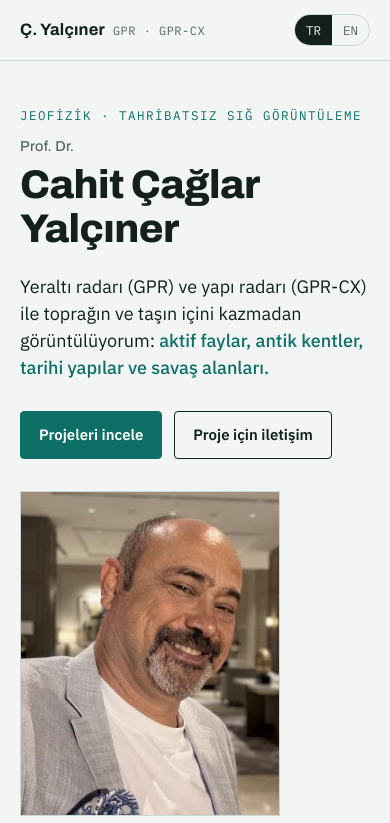
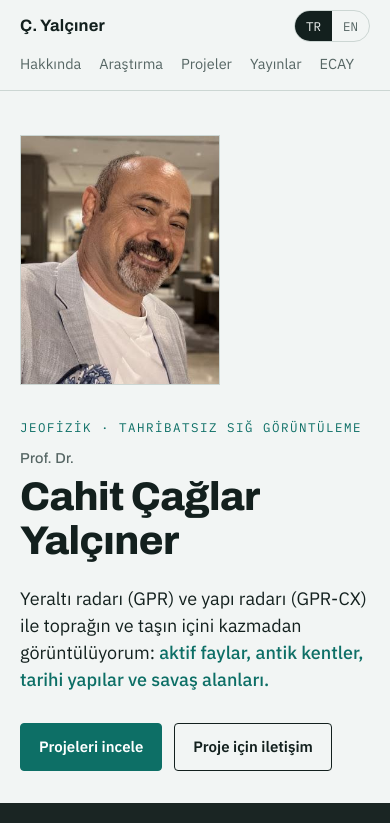
Before and after one commit to profdrccy/profdrccy.github.io, a plain HTML site: page index.html in a window 390 px wide. Shown: the top 823 px of the page. Drawn offline with Linux system fonts and the light colour scheme.

Commit message:
Mobil menü, eski tarayıcı uyumluluğu ve paylaşım önizlemesi
Co-Authored-By: Claude Opus 5.5 <noreply@anthropic.com>
Claude-Session: https://claude.ai/code/session_01SK9AADTCtZeMRnQmdLD6sa

```diff
--- a/index.html
+++ b/index.html
@@ -3,6 +3,11 @@
 <head>
 <meta charset="utf-8">
 <meta name="viewport" content="width=device-width, initial-scale=1, viewport-fit=cover">
+<meta name="theme-color" content="#f2f5f4">
+<meta property="og:title" content="Prof. Dr. Cahit Çağlar Yalçıner">
+<meta property="og:description" content="Yeraltı radarı (GPR) ve yapı radarı (GPR-CX) ile tahribatsız sığ görüntüleme.">
+<meta property="og:image" content="https://www.caglaryalciner.com/foto.jpg">
+<meta property="og:url" content="https://www.caglaryalciner.com/">
 <title>Prof. Dr. Cahit Çağlar Yalçıner</title>
 <meta name="claude:viewport-fit-sides" content="cover">
 <meta name="description" content="Prof. Dr. Cahit Çağlar Yalçıner — Jeofizik, yeraltı radarı (GPR) ve yapı radarı (GPR-CX) ile tahribatsız sığ görüntüleme.">
@@ -28,7 +33,8 @@
   --accent:#3cc7b5; --accent-ink:#06201d; --signal:#efb04a; --scan-bg:#0a100f; --scan-fg:#cfdcd9; color-scheme:dark}
 
 *{box-sizing:border-box}
-html{scroll-behavior:smooth}
+html{scroll-behavior:smooth;-webkit-text-size-adjust:100%;text-size-adjust:100%}
+#hakkinda,#arastirma,#yontem,#projeler,#yayinlar,#ecay,#kariyer,#iletisim{scroll-margin-top:72px}
 @media (prefers-reduced-motion:reduce){html{scroll-behavior:auto}}
 body{background:var(--paper);color:var(--ink);font-family:var(--f-body);font-size:16.5px;line-height:1.62;margin:0}
 html.en .tr, html:not(.en) .en{display:none!important}
@@ -41,7 +47,7 @@ p{margin:0}
 
 /* top bar */
 body::before{content:"";position:fixed;inset:0 0 auto;height:env(safe-area-inset-top,0px);z-index:10;background:var(--paper)}
-.top{position:sticky;top:env(safe-area-inset-top,0px);z-index:9;background:color-mix(in srgb,var(--paper) 92%,transparent);backdrop-filter:blur(8px);border-bottom:1px solid var(--line)}
+.top{position:-webkit-sticky;position:sticky;top:0;top:env(safe-area-inset-top,0px);z-index:9;background:var(--paper);border-bottom:1px solid var(--line)}
 .top .wrap{display:flex;align-items:center;gap:20px;height:60px}
 .brand{font-family:var(--f-display);font-weight:700;font-stretch:115%;text-decoration:none;color:var(--ink);letter-spacing:.01em;white-space:nowrap}
 .brand small{font-family:var(--f-mono);font-weight:400;font-size:12px;color:var(--muted);margin-left:8px;letter-spacing:.04em}
@@ -51,7 +57,15 @@ nav.links a:hover{color:var(--ink)}
 .lang{display:flex;border:1px solid var(--line);border-radius:999px;overflow:hidden;font-family:var(--f-mono);font-size:12.5px}
 .lang button{background:none;border:0;color:var(--muted);padding:5px 11px;cursor:pointer;font:inherit}
 .lang button[aria-pressed="true"]{background:var(--ink);color:var(--paper)}
-@media (max-width:860px){nav.links{display:none}.lang{margin-left:auto}}
+@media (max-width:860px){
+  .top .wrap{flex-wrap:wrap;height:auto;padding-block:10px 0;row-gap:6px}
+  .lang{margin-left:auto}
+  nav.links{order:3;width:100%;margin-left:0;gap:18px;overflow-x:auto;-webkit-overflow-scrolling:touch;scrollbar-width:none;padding-bottom:10px;white-space:nowrap}
+  nav.links::-webkit-scrollbar{display:none}
+  nav.links a{padding-block:4px}
+  #hakkinda,#arastirma,#yontem,#projeler,#yayinlar,#ecay,#kariyer,#iletisim{scroll-margin-top:100px}
+}
+@media (max-width:400px){.brand small{display:none}.hero h1{font-size:36px}.metric .v{font-size:28px}}
 
 /* hero */
 .hero{padding-block:72px 48px}
@@ -71,7 +85,7 @@ nav.links a:hover{color:var(--ink)}
 .portrait .ph b{display:block;font-family:var(--f-display);font-size:64px;font-stretch:120%;font-weight:800;color:var(--line)}
 .portrait .ph span{font-family:var(--f-mono);font-size:12px}
 .tick{position:absolute;font-family:var(--f-mono);font-size:10.5px;color:var(--muted);right:12px;bottom:16px}
-@media (max-width:860px){.hero{padding-block:44px 32px}.hero .wrap{grid-template-columns:1fr;gap:32px}.portrait{max-width:260px}}
+@media (max-width:860px){.hero{padding-block:44px 32px}.hero .wrap{grid-template-columns:1fr;gap:32px}.portrait{max-width:200px;order:-1}}
 
 /* radargram band */
 .scan{background:var(--scan-bg);color:var(--scan-fg)}
@@ -588,18 +602,18 @@ footer .wrap{display:flex;flex-wrap:wrap;justify-content:space-between;gap:16px}
   var saved=null; try{saved=localStorage.getItem('cy-lang')}catch(e){}
   if(location.hash==='#en') saved='en';
   setLang(saved==='en'?'en':'tr');
-  document.querySelectorAll('.lang button').forEach(function(b){b.addEventListener('click',function(){setLang(b.dataset.set)})});
+  Array.prototype.forEach.call(document.querySelectorAll('.lang button'),function(b){b.addEventListener('click',function(){setLang(b.dataset.set)})});
 
   // project filter
   var fb=document.querySelectorAll('.filters button');
-  fb.forEach(function(b){b.addEventListener('click',function(){
-    fb.forEach(function(x){x.setAttribute('aria-pressed',x===b)});
+  Array.prototype.forEach.call(fb,function(b){b.addEventListener('click',function(){
+    Array.prototype.forEach.call(fb,function(x){x.setAttribute('aria-pressed',x===b)});
     var f=b.dataset.f;
-    document.querySelectorAll('.proj').forEach(function(p){p.hidden=!(f==='all'||p.dataset.cat===f)});
+    Array.prototype.forEach.call(document.querySelectorAll('.proj'),function(p){p.hidden=!(f==='all'||p.dataset.cat===f)});
   })});
 
   // copy email
-  document.querySelectorAll('.copy').forEach(function(btn){btn.addEventListener('click',function(){
+  Array.prototype.forEach.call(document.querySelectorAll('.copy'),function(btn){btn.addEventListener('click',function(){
     var el=btn.previousElementSibling, t=el.textContent;
     function sel(){var r=document.createRange();r.selectNodeContents(el);var s=getSelection();s.removeAllRanges();s.addRange(r)}
     try{navigator.clipboard.writeText(t).then(function(){btn.style.color='var(--accent)'},sel)}catch(err){sel()}
@@ -713,7 +727,7 @@ footer .wrap{display:flex;flex-wrap:wrap;justify-content:space-between;gap:16px}
     requestAnimationFrame(step);
   }
   var rt;window.addEventListener('resize',function(){clearTimeout(rt);rt=setTimeout(function(){draw(1)},150)});
-  if(window.matchMedia){matchMedia('(prefers-color-scheme: dark)').addEventListener('change',function(){draw(1)})}
+  if(window.matchMedia){var mq=matchMedia('(prefers-color-scheme: dark)');if(mq.addEventListener)mq.addEventListener('change',function(){draw(1)});else if(mq.addListener)mq.addListener(function(){draw(1)})}
   new MutationObserver(function(){draw(1)}).observe(root,{attributes:true,attributeFilter:['data-theme']});
 })();
 </script>
```
